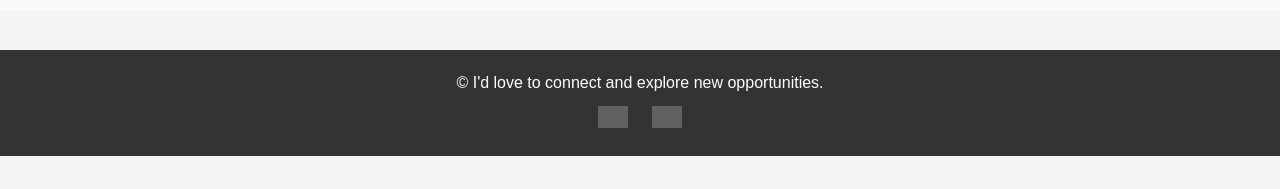
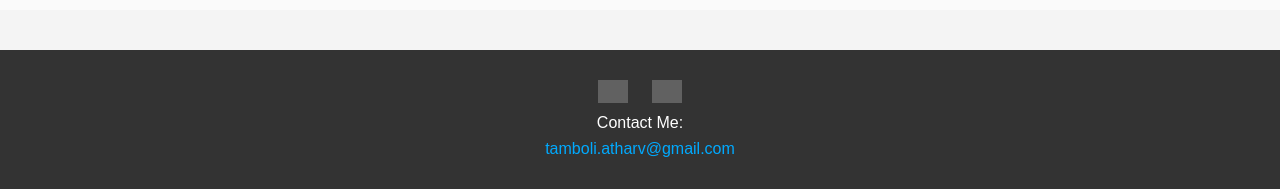
Before and after one commit to atharvtamboli/WebPortfolio, a plain HTML site: page projects.html in a window 1280 px wide. Shown: the part 828-1017 px from the top of the page. Before the commit the page ends 984 px from the top, so only its background shows below. Drawn offline with Linux system fonts and the light colour scheme; grey boxes are pictures that could not be loaded.

Commit message:
Update projects.html

```diff
--- a/projects.html
+++ b/projects.html
@@ -52,7 +52,6 @@
     </section>
 
    <footer>
-        <p>&copy;  I'd love to connect and explore new opportunities.</p>
         <!-- Social media links -->
            <div class="social-links">
                <a href="https://www.linkedin.com/in/atharv-tamboli-55a267298" target="_blank">
@@ -62,6 +61,12 @@
                    <img src="https://cdn.jsdelivr.net/npm/simple-icons@v5/icons/github.svg" alt="GitHub" width="30">
                </a>
            </div>
+           <div class="footer-content">
+               <p>Contact Me:</p>
+               <a href="tamboli.atharv@gmail.com">tamboli.atharv@gmail.com</a>
+               <div class="social-links"></div>
+               </div>
+             </div>
    </footer>
 </body>
 </html>
```
Lines whose indentation alone changed are shown as unchanged.
